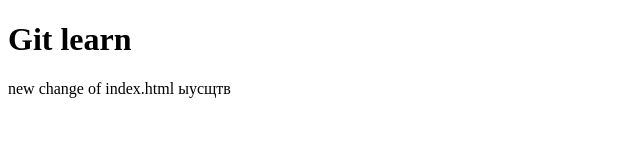
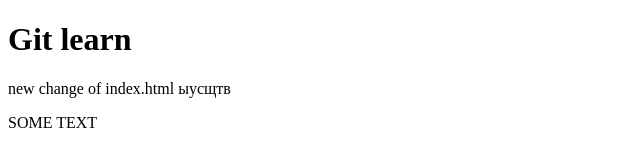
Before and after one commit to IrinaTsagaeva/MyFirstRepository, a plain HTML site: page index.html in a window 1280 px wide. Shown: the full height of the page, 0-640 px from the left. Drawn offline with Linux system fonts and the light colour scheme.

Commit message:
third commit

```diff
--- a/index.html
+++ b/index.html
@@ -7,5 +7,6 @@
 <body>
 	<h1>Git learn</h1>
 	<p>new change of index.html ыусщтв</p>
+	<p>SOME TEXT</p>
 </body>
 </html>
```
